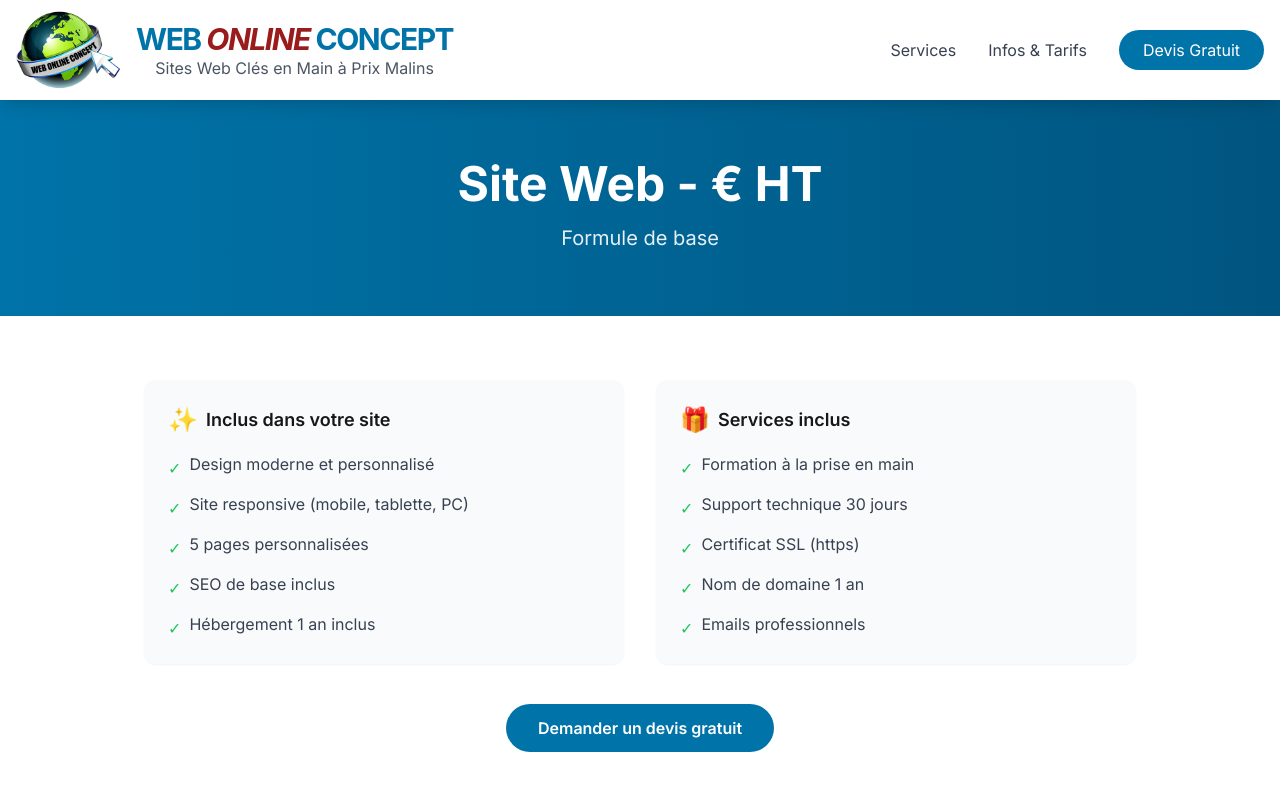
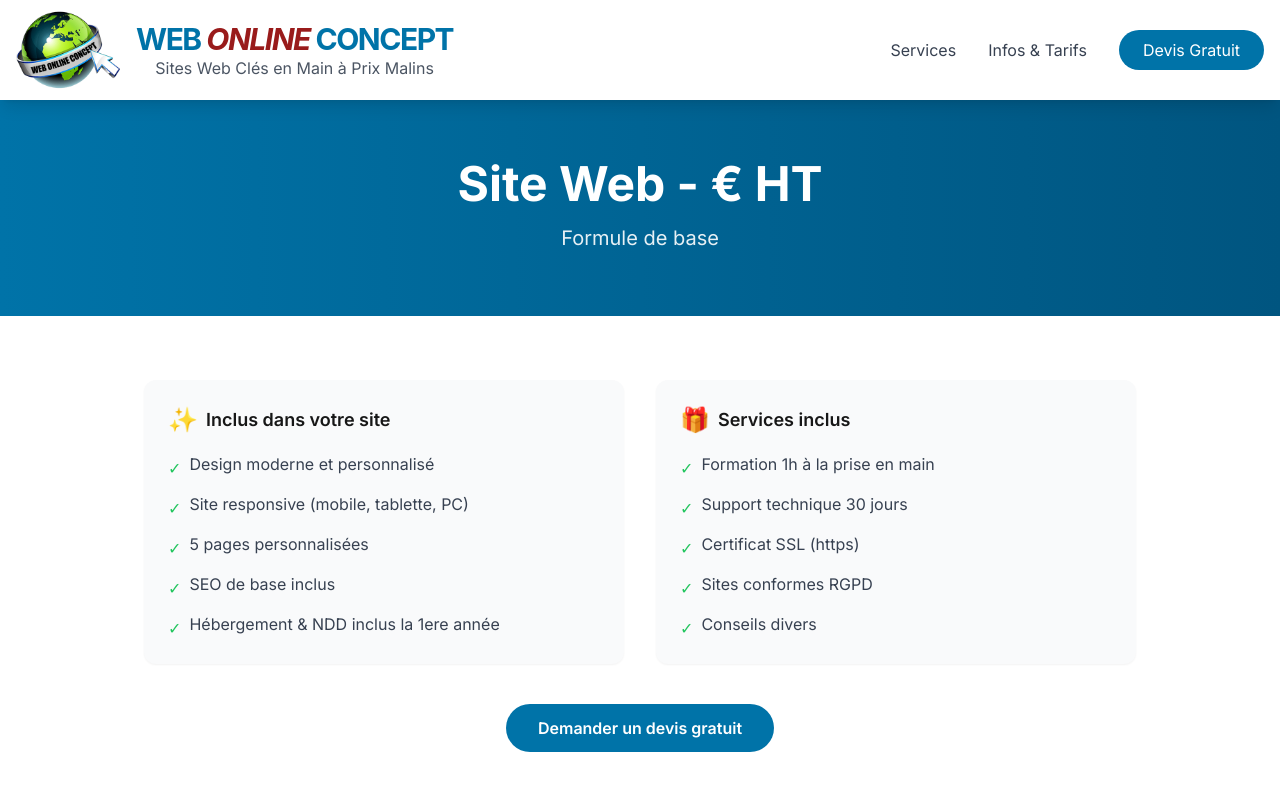
Before and after one commit to Web-Online-Concept/web-online-concept, a Next.js app: page /infos-tarifs in a window 1280 px wide. Shown: the top 800 px of the page. Built offline with nearby package versions, Linux system fonts and the light colour scheme.

Commit message:
Update page.js

```diff
--- a/app/infos-tarifs/page.js
+++ b/app/infos-tarifs/page.js
@@ -74,7 +74,7 @@ export default function InfosTarifs() {
                 </li>
                 <li className="flex items-start">
                   <span className="text-green-500 mr-2 mt-1">✓</span>
-                  Hébergement 1 an inclus
+                  Hébergement & NDD inclus la 1ere année
                 </li>
               </ul>
             </div>
@@ -86,7 +86,7 @@ export default function InfosTarifs() {
               <ul className="space-y-3 text-gray-700">
                 <li className="flex items-start">
                   <span className="text-green-500 mr-2 mt-1">✓</span>
-                  Formation à la prise en main
+                  Formation 1h à la prise en main
                 </li>
                 <li className="flex items-start">
                   <span className="text-green-500 mr-2 mt-1">✓</span>
@@ -98,11 +98,11 @@ export default function InfosTarifs() {
                 </li>
                 <li className="flex items-start">
                   <span className="text-green-500 mr-2 mt-1">✓</span>
-                  Nom de domaine 1 an
+                  Sites conformes RGPD
                 </li>
                 <li className="flex items-start">
                   <span className="text-green-500 mr-2 mt-1">✓</span>
-                  Emails professionnels
+                  Conseils divers
                 </li>
               </ul>
             </div>
@@ -371,11 +371,12 @@ export default function InfosTarifs() {
             <div className="grid md:grid-cols-2 gap-6 mb-6">
               <div className="space-y-4">
                 <div className="bg-blue-50 rounded-lg p-4">
-                  <h4 className="font-semibold mb-2 text-blue-800">💳 Paiement</h4>
+                  <h4 className="font-semibold mb-2 text-blue-800">💳 Paiements</h4>
                   <ul className="text-sm text-gray-700 space-y-1">
                     <li>• Acompte 50% à la commande</li>
                     <li>• Solde 50% à la livraison</li>
                     <li>• Virement bancaire uniquement</li>
+                    <li>• Livraison du site après paiement total</li>
                   </ul>
                 </div>
 
```
